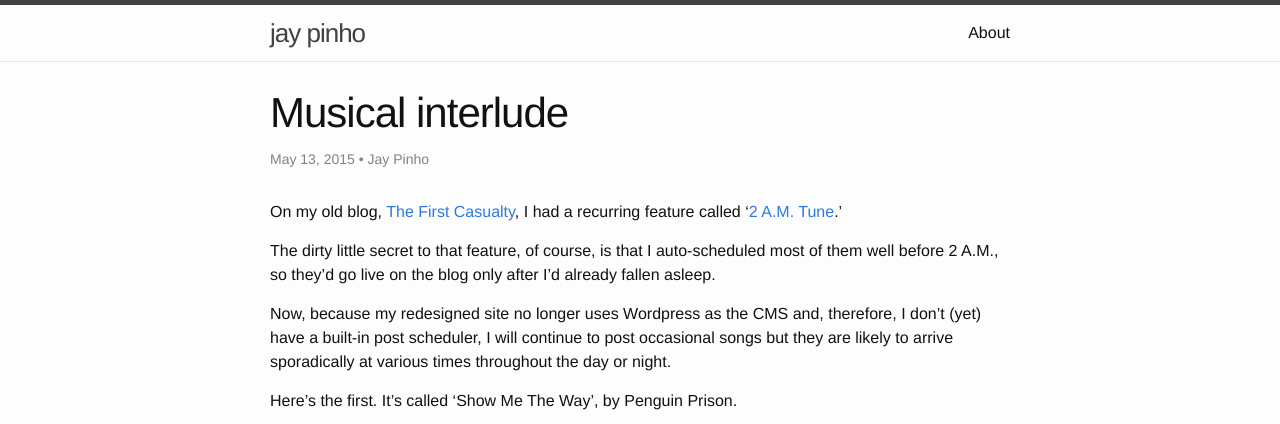
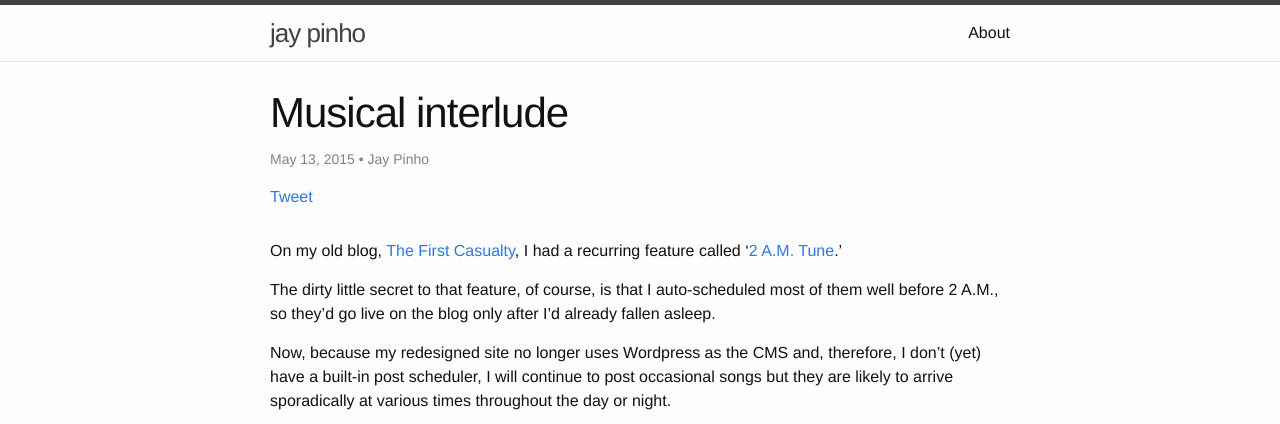
Before and after one commit to jaypinho/jaypinho.github.io, a Jekyll site: the page built from _posts/2015-05-13-musical-interlude.markdown, in a window 1280 px wide, cut to the strip 0-424 px from the top of the page. Built offline with Jekyll 4.4.1, drawn with Linux system fonts in a browser that asks for light colours; comment, search, counter and statistics services are not loaded.

Commit message:
Add Twitter button to posts

```diff
--- /dev/null
+++ b/_includes/twitter_plug.html
@@ -0,0 +1,2 @@
+<a href="https://twitter.com/share" class="twitter-share-button" data-url="{{ site.url }}{{ page.url }}" data-text="{{ page.title }}" data-via="jaypinho" data-related="scotussearch,scotusmap" data-count="none">Tweet</a>
+<script>!function(d,s,id){var js,fjs=d.getElementsByTagName(s)[0],p=/^http:/.test(d.location)?'http':'https';if(!d.getElementById(id)){js=d.createElement(s);js.id=id;js.src=p+'://platform.twitter.com/widgets.js';fjs.parentNode.insertBefore(js,fjs);}}(document, 'script', 'twitter-wjs');</script>
--- a/_layouts/post.html
+++ b/_layouts/post.html
@@ -6,6 +6,7 @@
   <header class="post-header">
     <h1 class="post-title">{{ page.title }}</h1>
     <p class="post-meta">{{ page.date | date: "%b %-d, %Y" }}{% if page.author %} • {{ page.author }}{% endif %}{% if page.meta %} • {{ page.meta }}{% endif %}</p>
+    <p>{% include twitter_plug.html %}</p>
   </header>
 
   <article class="post-content">
```
